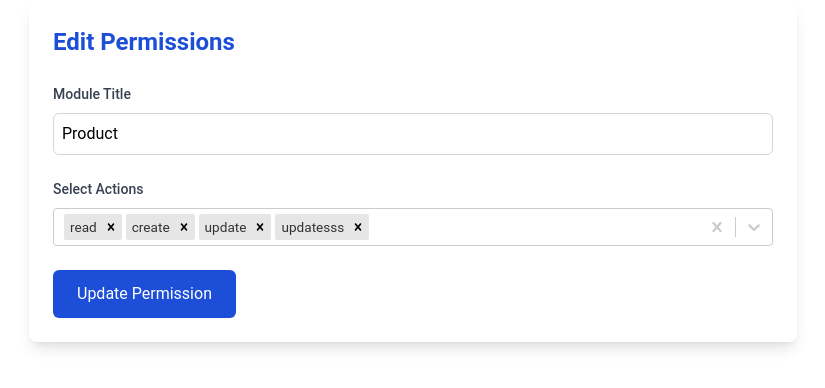
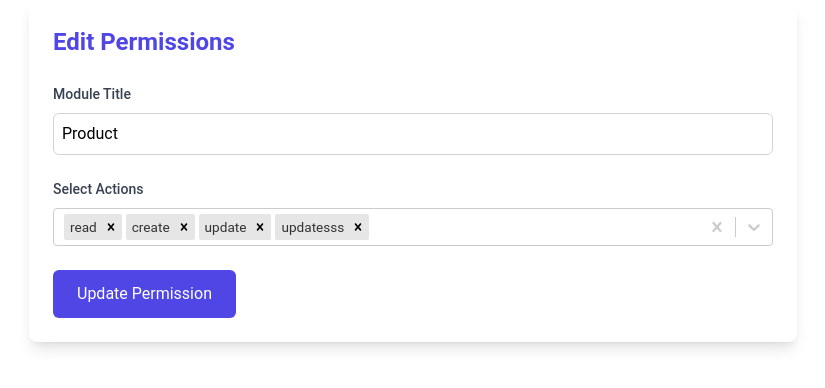
Before and after one commit to arshan-01/role-permssion-management, a React (Create React App) app in the folder client/: page /permission/edit in a window 1280 px wide. Shown: the top 388 px of the page, without its empty margins (227-1052 px from the left). Built offline with nearby package versions, Linux system fonts and the light colour scheme; no server answers.

Commit message:
Table fixed

```diff
--- a/client/src/components/DataTable.jsx
+++ b/client/src/components/DataTable.jsx
@@ -151,7 +151,7 @@ const DataTable = ({
                       {columns.map((column) => (
                         <td
                           key={column.key}
-                          className="py-2 px-4 border-b border-gray-200 text-gray-700 text-sm"
+                          className="py-2 px-4 border-b-2 border-dotted border-gray-200 text-gray-700 text-sm"
                         >
                           {column.key === 'avatar' ? (
                             <div className="flex items-center">
@@ -169,7 +169,7 @@ const DataTable = ({
                           )}
                         </td>
                       ))}
-                      <td className="py-2 px-4 border-b border-gray-200 text-gray-700 text-sm">
+                      <td className="py-2 px-4 border-b-2 border-dotted border-gray-200 text-gray-700 text-sm">
                         <button onClick={() => onEdit(row)} className="mr-2 text-blue-500">
                         <FaRegEdit />
                         </button>
--- a/client/src/components/pagination.jsx
+++ b/client/src/components/pagination.jsx
@@ -86,7 +86,7 @@ const Pagination = ({ currentPage, totalPages, onPageChange, itemsPerPage, handl
             <button
               onClick={() => handlePageChange(currentPage - 1)}
               disabled={currentPage === 1}
-              className="flex items-center justify-center w-8 h-8 text-gray-500 hover:bg-gray-100 rounded-md disabled:opacity-50"
+              className="flex items-center justify-center w-8 h-8 text-gray-500 hover:bg-light-gray rounded-md disabled:opacity-50"
             >
               <FaChevronLeft />
             </button>
@@ -95,7 +95,7 @@ const Pagination = ({ currentPage, totalPages, onPageChange, itemsPerPage, handl
             <li key={index}>
               <button
                 onClick={() => handlePageChange(page)}
-                className={`w-8 h-8 flex items-center justify-center text-sm font-medium ${page === currentPage ? 'text-white bg-indigo-600' : 'text-gray-900 ring-1 ring-inset ring-gray-300 hover:bg-gray-100'} rounded-md`}
+                className={`w-8 h-8 flex items-center justify-center text-sm font-medium ${page === currentPage ? 'text-white bg-primary' : 'text-gray-900 ring-1 ring-inset ring-gray-300 hover:bg-light-gray'} rounded-md`}
               >
                 {page === elipse ? '...' : page}
               </button>
@@ -105,7 +105,7 @@ const Pagination = ({ currentPage, totalPages, onPageChange, itemsPerPage, handl
             <button
               onClick={() => handlePageChange(currentPage + 1)}
               disabled={currentPage === totalPages}
-              className="flex items-center justify-center w-8 h-8 text-gray-500 hover:bg-gray-100 rounded-md disabled:opacity-50"
+              className="flex items-center justify-center w-8 h-8 text-gray-500 hover:bg-light-gray-100 rounded-md disabled:opacity-50"
             >
               <FaChevronRight />
             </button>
--- a/client/tailwind.config.js
+++ b/client/tailwind.config.js
@@ -6,10 +6,10 @@ module.exports = {
   theme: {
     extend: {
       colors: {
-        primary: '#1D4ED8',       // Blue color
+        primary: '#4F46E5',       // Blue color
         secondary: '#6D28D9',     // Purple color
         accent: '#FBBF24',        // Yellow color
-        background: '#F3F4F6',    // Light gray background
+        "light-gray": '#f3f4f6',    // Light gray background
         text: '#1F2937',         // Dark gray text
         success: '#10B981',       // Green color for success
         error: '#EF4444',         // Red color for error
```
